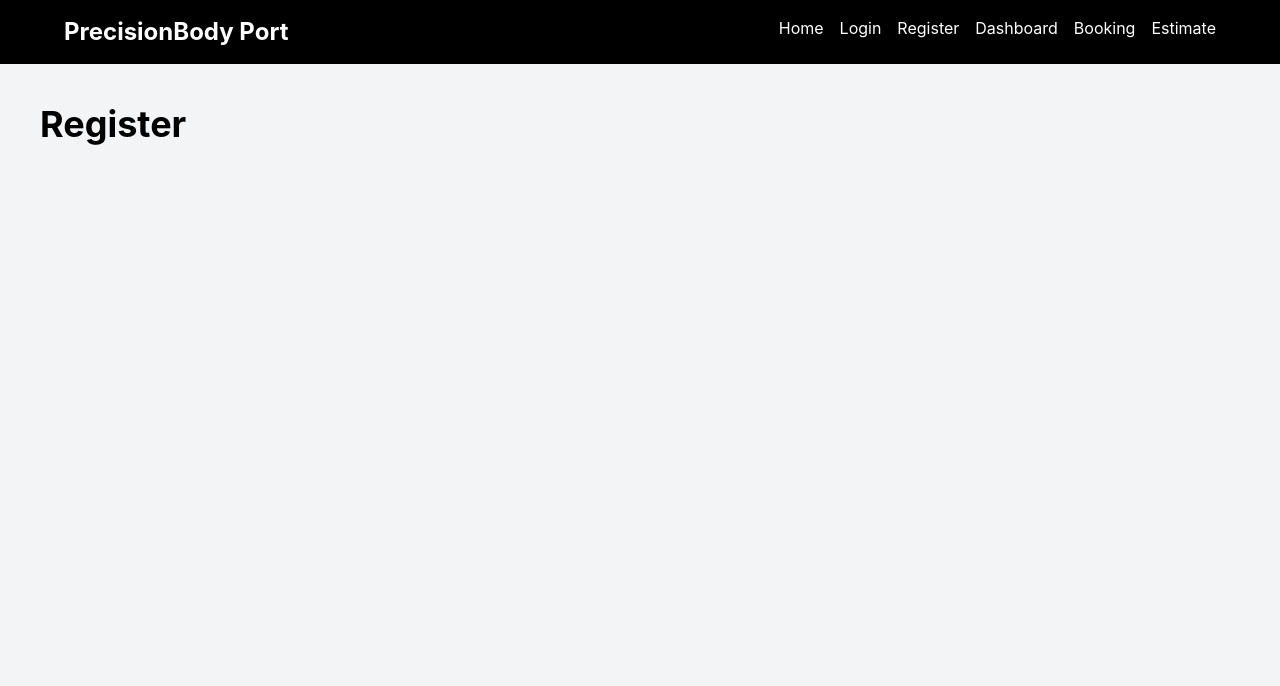
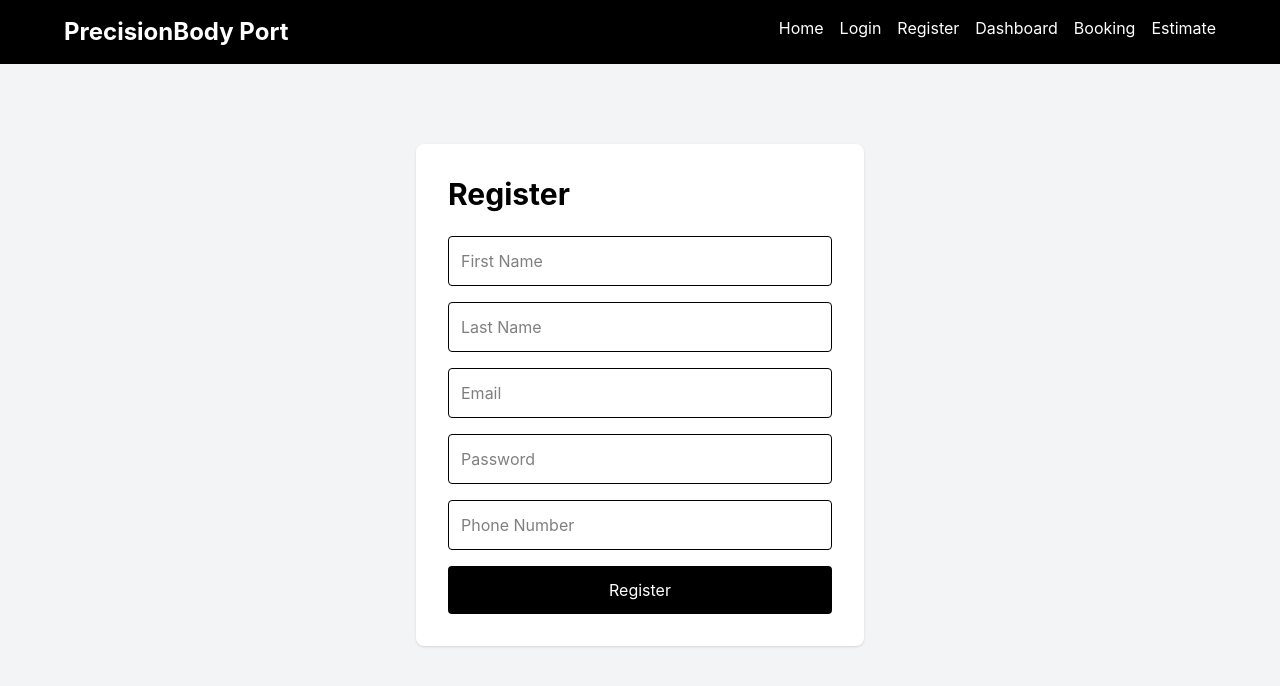
Before and after one commit to evanscatelynn02/precisionbody-port, a React (Vite) app in the folder client/: page /register in a window 1280 px wide. Shown: the top 686 px of the page. Built offline with nearby package versions, Linux system fonts and the light colour scheme.

Commit message:
Connect frontend authentication and booking flows

```diff
--- /dev/null
+++ b/client/src/context/AuthContext.jsx
@@ -0,0 +1,46 @@
+import { createContext, useState, useEffect } from "react";
+
+export const AuthContext = createContext();
+
+function AuthProvider({ children }) {
+
+  const [user, setUser] = useState(null);
+
+  useEffect(() => {
+    const storedUser =
+      localStorage.getItem("user");
+
+    if (storedUser) {
+      setUser(JSON.parse(storedUser));
+    }
+  }, []);
+
+  const login = (userData) => {
+    localStorage.setItem(
+      "user",
+      JSON.stringify(userData)
+    );
+
+    setUser(userData);
+  };
+
+  const logout = () => {
+    localStorage.removeItem("user");
+
+    setUser(null);
+  };
+
+  return (
+    <AuthContext.Provider
+      value={{
+        user,
+        login,
+        logout,
+      }}
+    >
+      {children}
+    </AuthContext.Provider>
+  );
+}
+
+export default AuthProvider;
--- a/client/src/pages/BookingPage.jsx
+++ b/client/src/pages/BookingPage.jsx
@@ -1,9 +1,86 @@
+import { useState, useContext } from "react";
+
+import API from "../services/api";
+
+import { AuthContext } from "../context/AuthContext";
+
 function BookingPage() {
+
+  const { user } = useContext(AuthContext);
+
+  const [appointmentDate, setAppointmentDate] =
+    useState("");
+
+  const [notes, setNotes] = useState("");
+
+  const handleSubmit = async (e) => {
+    e.preventDefault();
+
+    try {
+
+      await API.post(
+        "/appointments",
+        {
+          appointmentDate,
+          notes,
+        },
+        {
+          headers: {
+            Authorization:
+              `Bearer ${user.token}`,
+          },
+        }
+      );
+
+      alert("Appointment booked");
+
+    } catch (error) {
+
+      console.error(error);
+
+      alert("Booking failed");
+    }
+  };
+
   return (
-    <div className="p-10">
-      <h1 className="text-4xl font-bold">
-        Book an Appointment
+    <div className="max-w-2xl mx-auto p-10">
+
+      <h1 className="text-4xl font-bold mb-6">
+        Book Appointment
       </h1>
+
+      <form
+        onSubmit={handleSubmit}
+        className="bg-white p-6 rounded-lg shadow"
+      >
+
+        <input
+          type="datetime-local"
+          className="w-full border p-4 rounded mb-4"
+          value={appointmentDate}
+          onChange={(e) =>
+            setAppointmentDate(e.target.value)
+          }
+        />
+
+        <textarea
+          rows="4"
+          placeholder="Additional notes..."
+          className="w-full border p-4 rounded mb-4"
+          value={notes}
+          onChange={(e) =>
+            setNotes(e.target.value)
+          }
+        />
+
+        <button
+          className="bg-black text-white px-6 py-3 rounded"
+        >
+          Schedule Appointment
+        </button>
+
+      </form>
+
     </div>
   );
 }
--- a/client/src/pages/DashboardPage.jsx
+++ b/client/src/pages/DashboardPage.jsx
@@ -1,9 +1,33 @@
+import { useContext } from "react";
+
+import { AuthContext } from "../context/AuthContext";
+
 function DashboardPage() {
+
+  const { user } = useContext(AuthContext);
+
   return (
-    <div className="p-10">
-      <h1 className="text-4xl font-bold">
+    <div className="max-w-6xl mx-auto p-10">
+
+      <h1 className="text-4xl font-bold mb-6">
         Dashboard
       </h1>
+
+      <div className="bg-white p-6 rounded-lg shadow">
+
+        <p className="text-lg">
+          Welcome,
+          {" "}
+          {user?.name}
+        </p>
+
+        <p className="text-gray-600 mt-2">
+          Manage estimates, bookings,
+          and repair updates here.
+        </p>
+
+      </div>
+
     </div>
   );
 }
--- a/client/src/pages/EstimatePage.jsx
+++ b/client/src/pages/EstimatePage.jsx
@@ -1,9 +1,97 @@
+import { useState, useContext } from "react";
+
+import API from "../services/api";
+
+import { AuthContext } from "../context/AuthContext";
+
 function EstimatePage() {
+
+  const { user } = useContext(AuthContext);
+
+  const [damageDescription, setDamageDescription] =
+    useState("");
+
+  const [estimate, setEstimate] = useState(null);
+
+  const handleSubmit = async (e) => {
+    e.preventDefault();
+
+    try {
+
+      const response = await API.post(
+        "/estimates",
+        {
+          damageDescription,
+        },
+        {
+          headers: {
+            Authorization:
+              `Bearer ${user.token}`,
+          },
+        }
+      );
+
+      setEstimate(response.data);
+
+    } catch (error) {
+
+      console.error(error);
+
+      alert("Estimate failed");
+    }
+  };
+
   return (
-    <div className="p-10">
-      <h1 className="text-4xl font-bold">
-        Get an AI Estimate
+    <div className="max-w-3xl mx-auto p-10">
+
+      <h1 className="text-4xl font-bold mb-6">
+        AI Damage Estimate
       </h1>
+
+      <form
+        onSubmit={handleSubmit}
+        className="bg-white p-6 rounded-lg shadow"
+      >
+
+        <textarea
+          rows="6"
+          placeholder="Describe vehicle damage..."
+          className="w-full border p-4 rounded mb-4"
+          value={damageDescription}
+          onChange={(e) =>
+            setDamageDescription(e.target.value)
+          }
+        />
+
+        <button
+          className="bg-black text-white px-6 py-3 rounded"
+        >
+          Generate Estimate
+        </button>
+
+      </form>
+
+      {estimate && (
+
+        <div className="bg-white p-6 rounded-lg shadow mt-8">
+
+          <h2 className="text-2xl font-bold mb-4">
+            AI Estimate Result
+          </h2>
+
+          <p className="mb-4 whitespace-pre-wrap">
+            {estimate.aiSummary}
+          </p>
+
+          <p className="font-bold text-xl">
+            Estimated Cost:
+            {" "}
+            ${estimate.aiEstimateAmount}
+          </p>
+
+        </div>
+      )}
+
     </div>
   );
 }
--- a/client/src/pages/LoginPage.jsx
+++ b/client/src/pages/LoginPage.jsx
@@ -1,9 +1,87 @@
+import { useState, useContext } from "react";
+
+import { useNavigate } from "react-router-dom";
+
+import API from "../services/api";
+
+import { AuthContext } from "../context/AuthContext";
+
 function LoginPage() {
+
+  const navigate = useNavigate();
+
+  const { login } = useContext(AuthContext);
+
+  const [formData, setFormData] = useState({
+    email: "",
+    password: "",
+  });
+
+  const handleChange = (e) => {
+    setFormData({
+      ...formData,
+      [e.target.name]: e.target.value,
+    });
+  };
+
+  const handleSubmit = async (e) => {
+    e.preventDefault();
+
+    try {
+
+      const response = await API.post(
+        "/auth/login",
+        formData
+      );
+
+      console.log(response.data);
+
+      login(response.data);
+
+      alert("Login successful");
+
+      navigate("/dashboard");
+
+    } catch (error) {
+
+      console.error(error);
+
+      alert("Login failed");
+    }
+  };
+
   return (
-    <div className="p-10">
-      <h1 className="text-4xl font-bold">
+    <div className="max-w-md mx-auto mt-20 bg-white p-8 rounded-lg shadow">
+
+      <h1 className="text-3xl font-bold mb-6">
         Login
       </h1>
+
+      <form onSubmit={handleSubmit}>
+
+        <input
+          type="email"
+          name="email"
+          placeholder="Email"
+          className="w-full border p-3 mb-4 rounded"
+          onChange={handleChange}
+        />
+
+        <input
+          type="password"
+          name="password"
+          placeholder="Password"
+          className="w-full border p-3 mb-4 rounded"
+          onChange={handleChange}
+        />
+
+        <button
+          className="w-full bg-black text-white p-3 rounded"
+        >
+          Login
+        </button>
+
+      </form>
     </div>
   );
 }
--- a/client/src/pages/RegisterPage.jsx
+++ b/client/src/pages/RegisterPage.jsx
@@ -1,9 +1,101 @@
+import { useState } from "react";
+import API from "../services/api";
+
 function RegisterPage() {
+
+  const [formData, setFormData] = useState({
+    firstName: "",
+    lastName: "",
+    email: "",
+    password: "",
+    phoneNumber: "",
+  });
+
+  const handleChange = (e) => {
+    setFormData({
+      ...formData,
+      [e.target.name]: e.target.value,
+    });
+  };
+
+  const handleSubmit = async (e) => {
+    e.preventDefault();
+
+    try {
+
+      const response = await API.post(
+        "/auth/register",
+        formData
+      );
+
+      alert("Registration successful");
+
+      console.log(response.data);
+
+    } catch (error) {
+
+      console.error(error);
+
+      alert("Registration failed");
+    }
+  };
+
   return (
-    <div className="p-10">
-      <h1 className="text-4xl font-bold">
+    <div className="max-w-md mx-auto mt-20 bg-white p-8 rounded-lg shadow">
+
+      <h1 className="text-3xl font-bold mb-6">
         Register
       </h1>
+
+      <form onSubmit={handleSubmit}>
+
+        <input
+          type="text"
+          name="firstName"
+         placeholder="First Name"
+          className="w-full border p-3 mb-4 rounded"
+         onChange={handleChange}
+        />
+
+        <input
+         type="text"
+          name="lastName"
+          placeholder="Last Name"
+          className="w-full border p-3 mb-4 rounded"
+          onChange={handleChange}
+        />
+
+        <input
+          type="email"
+          name="email"
+          placeholder="Email"
+          className="w-full border p-3 mb-4 rounded"
+          onChange={handleChange}
+        />
+
+        <input
+          type="password"
+          name="password"
+          placeholder="Password"
+          className="w-full border p-3 mb-4 rounded"
+          onChange={handleChange}
+        />
+
+        <input
+         type="text"
+          name="phoneNumber"
+          placeholder="Phone Number"
+          className="w-full border p-3 mb-4 rounded"
+          onChange={handleChange}
+        />
+
+        <button
+          className="w-full bg-black text-white p-3 rounded"
+        >
+          Register
+        </button>
+
+      </form>
     </div>
   );
 }
```
Also changed, not shown: client/src/main.jsx (+8 -0 lines).
